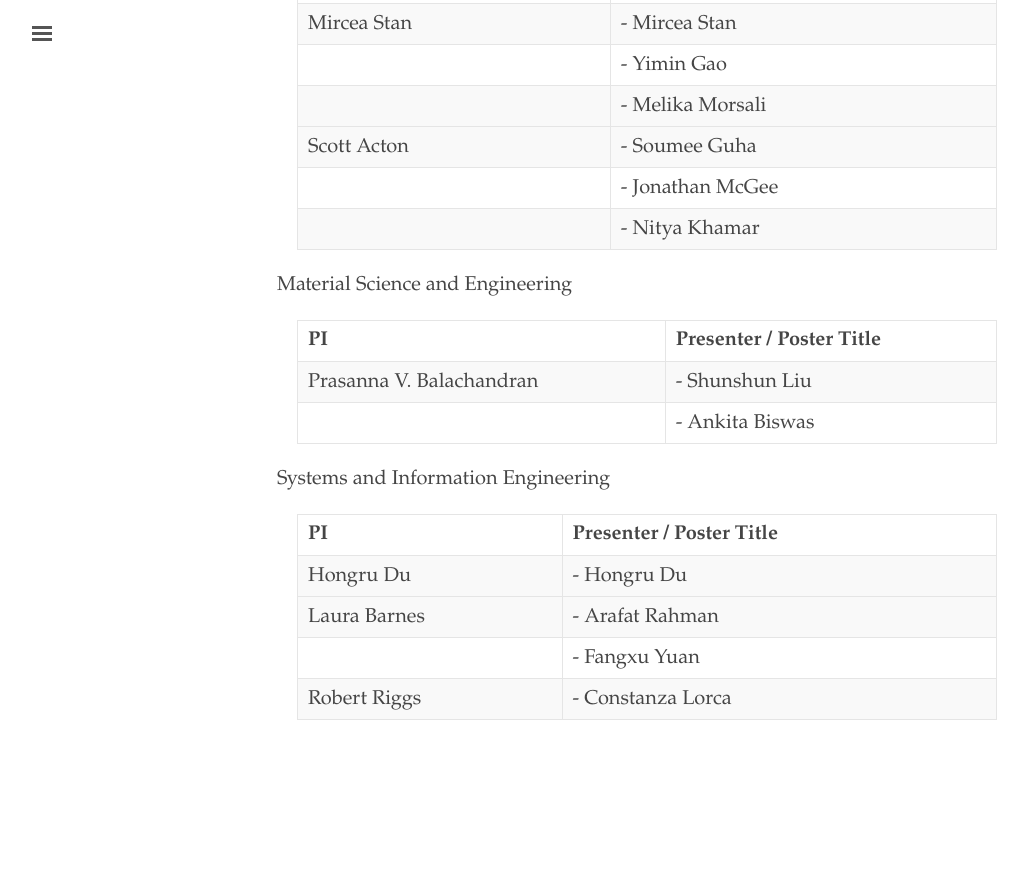
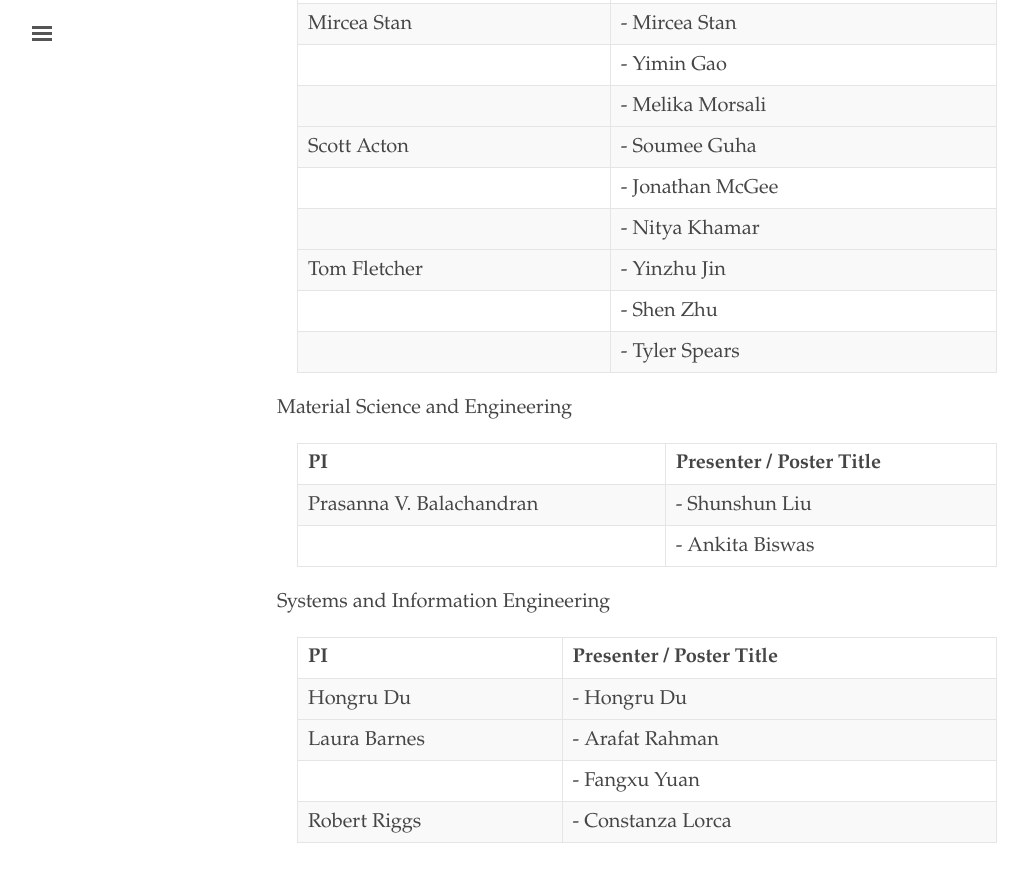
Before and after one commit to uvaml/uvaml.github.io, a Jekyll site: the page built from _texts/2025-10-10.md, in a window 1280 px wide and 900 px high, scrolled down 1984 px. Shown: the top 882 px of the window, without its empty margins (3-1031 px from the left). Built offline with Jekyll 4.4.1, drawn with Linux system fonts in a browser that asks for light colours; before the commit the page ends 2804 px from its top, so only the background shows below that.

Commit message:
update presenters

```diff
--- a/_texts/2025-10-10.md
+++ b/_texts/2025-10-10.md
@@ -66,6 +66,10 @@ The goal of the resource fair is to encourage collaboration between labs and gra
   | Scott Acton      | - Soumee Guha              |
   |                  | - Jonathan McGee           |
   |                  | - Nitya Khamar             |
+  |------------------|----------------------------|
+  | Tom Fletcher     | - Yinzhu Jin               |
+  |                  | - Shen Zhu                 |
+  |                  | - Tyler Spears             |
 
 - Material Science and Engineering
 
```
